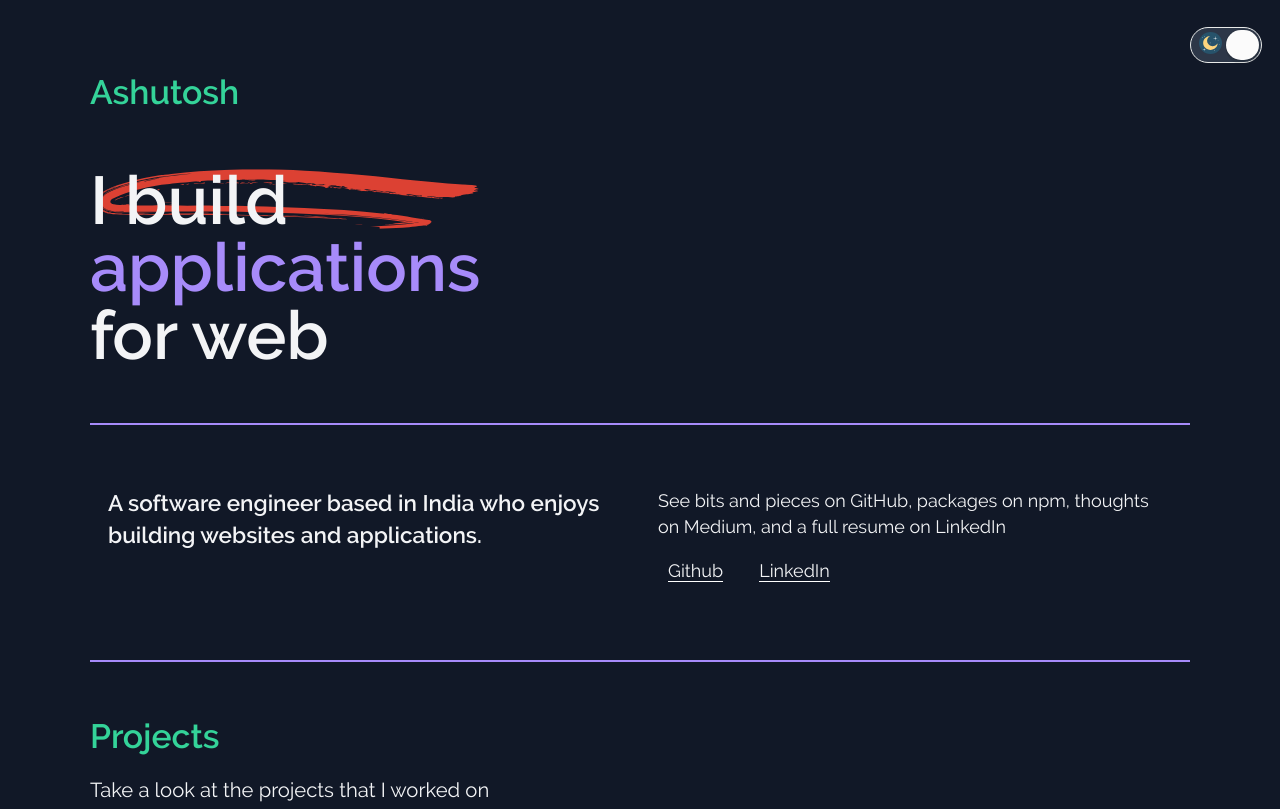
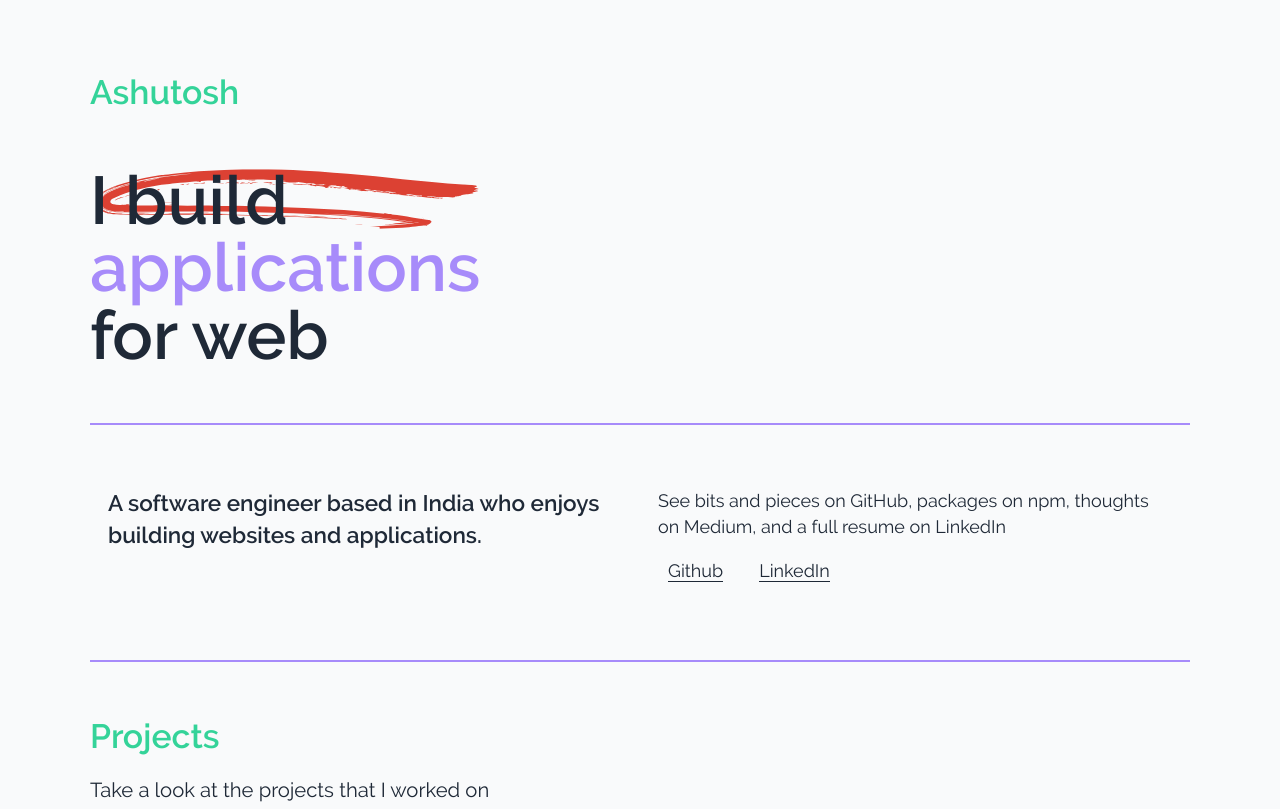
Before and after one commit to Ashu96/me, a Gatsby site: page / in a window 1280 px wide. Shown: the top 809 px of the page. Built offline with nearby package versions, Linux system fonts and the light colour scheme; Gatsby itself is replaced by a stand-in of ours.

Commit message:
refactor: remove redundant code for theme

```diff
--- a/src/components/CourseCard.tsx
+++ b/src/components/CourseCard.tsx
@@ -1,6 +1,5 @@
-import React, { useContext } from "react";
+import React from "react";
 import Image from "./Image";
-import { ThemeContext } from "./Layout";
 
 interface CourseCardProps {
     title: string;
@@ -11,29 +10,22 @@ interface CourseCardProps {
 
 export default function CourseCard(props: CourseCardProps) {
     const { title, subTitle, imageName, link } = props;
-    const { isThemeDark } = useContext(ThemeContext);
 
     return (
         <div
-            className={`mb-8 lg:mr-8 xl:mr-12 w-full md:w-64 xl:w-full max-w-xs ${
-                isThemeDark ? "bg-gray-800" : "bg-white"
-            } cursor-pointer transition duration-200 ease-in transform hover:-translate-y-3 hover:scale-105 shadow-lg rounded-lg`}
+            className={`mb-8 lg:mr-8 xl:mr-12 w-full md:w-64 xl:w-full max-w-xs bg-gray-50 dark:bg-gray-800 cursor-pointer transition duration-200 ease-in transform hover:-translate-y-3 hover:scale-105 shadow-lg rounded-lg`}
             onClick={() => window.open(link)}
         >
             <Image imageName={imageName} isCourseImage={true} />
             <div className="p-6">
                 <h2
-                    className={`h-12 ${
-                        isThemeDark ? "text-purple-400" : "text-purple-600"
-                    } text-xl font-display mb-4`}
+                    className={`h-12 text-purple-600 dark:text-purple-400 text-xl font-display mb-4`}
                 >
                     {title}
                 </h2>
                 <p className="font-body">{subTitle}</p>
                 <button
-                    className={`flex items-center px-4 py-2 rounded ${
-                        isThemeDark ? "bg-purple-600" : "bg-purple-600"
-                    } text-white font-display transition duration-200 ease-in`}
+                    className={`flex items-center px-4 py-2 rounded bg-purple-600 text-white font-display transition duration-200 ease-in`}
                 >
                     Join now
                     <svg
--- a/src/components/Layout.tsx
+++ b/src/components/Layout.tsx
@@ -5,22 +5,11 @@
  * See: https://www.gatsbyjs.org/docs/use-static-query/
  */
 
-import React, { useState } from "react";
+import React from "react";
 import { useStaticQuery, graphql } from "gatsby";
 import "./layout.css";
-import "./toggle.css";
-
-const nightIcon = require("../images/moon.svg");
-const lightIcon = require("../images/contrast.svg");
-
-export const ThemeContext = React.createContext({ isThemeDark: true });
 
 const Layout: React.FC = ({ children }) => {
-    const [isThemeDark, setIsThemeDark] = useState(true);
-    const bgColor = isThemeDark ? "bg-gray-900" : "bg-gray-100";
-    const textColor = isThemeDark ? "text-gray-100" : "text-gray-800";
-    const footerBgColor = isThemeDark ? "bg-gray-800" : "bg-gray-200";
-
     // @ts-ignore
     const data = useStaticQuery(graphql`
         query SiteTitleQuery {
@@ -33,30 +22,13 @@ const Layout: React.FC = ({ children }) => {
     `);
 
     return (
-        <ThemeContext.Provider value={{ isThemeDark }}>
+        <>
             {/* <Header siteTitle={data.site.siteMetadata.title} /> */}
-            <div className={`${bgColor} ${textColor}`}>
-                <div className="absolute top-0 right-0 flex items-center mt-4 mr-4 py-2">
-                    <div className="relative">
-                        <input
-                            className="tgl tgl-ios"
-                            id="toggle-theme"
-                            type="checkbox"
-                            checked={isThemeDark}
-                            onChange={() => setIsThemeDark(!isThemeDark)}
-                        />
-                        <label className="tgl-btn bg-gray-700" htmlFor="toggle-theme"/>
-                        <img
-                            className={`absolute top-0 ${
-                                isThemeDark ? "left-0 ml-2" : "right-0 mr-2"
-                            } w-5 mt-1`}
-                            src={isThemeDark ? nightIcon : lightIcon}
-                            alt="toggle-icon"
-                        />
-                    </div>
-                </div>
-                <main className="container mx-auto">{children}</main>
-                <footer className={`pt-8 pb-4 text-center font-body ${footerBgColor}`}>
+            <div className={"bg-gray-50 dark:bg-gray-900 text-gray-800 dark:text-gray-100"}>
+                <main className={"overflow-x-hidden"}>{children}</main>
+                <footer
+                    className={`hidden pt-8 pb-4 text-center font-body bg-gray-50 dark:bg-gray-800`}
+                >
                     <p className="mb-2">
                         © {new Date().getFullYear()}, Built with Love using
                         {` `}
@@ -80,7 +52,7 @@ const Layout: React.FC = ({ children }) => {
                     </p>
                 </footer>
             </div>
-        </ThemeContext.Provider>
+        </>
     );
 };
 
--- a/src/components/toggle.css
+++ /dev/null
@@ -1,82 +0,0 @@
-.tgl {
-  display: none;
-}
-.tgl,
-.tgl:after,
-.tgl:before,
-.tgl *,
-.tgl *:after,
-.tgl *:before,
-.tgl + .tgl-btn {
-  box-sizing: border-box;
-}
-.tgl::selection,
-.tgl:after::selection,
-.tgl:before::selection,
-.tgl *::selection,
-.tgl *:after::selection,
-.tgl *:before::selection,
-.tgl + .tgl-btn::selection {
-  background: none;
-}
-.tgl + .tgl-btn {
-  outline: 0;
-  display: block;
-  width: 4em;
-  height: 2em;
-  position: relative;
-  cursor: pointer;
-  user-select: none;
-}
-.tgl + .tgl-btn:after,
-.tgl + .tgl-btn:before {
-  position: relative;
-  display: block;
-  content: "";
-  width: 50%;
-  height: 100%;
-}
-.tgl + .tgl-btn:after {
-  left: 0;
-}
-.tgl-btn:hover {
-  box-shadow: 0 0 2px 3px #b794f4;
-}
-.tgl + .tgl-btn:before {
-  display: none;
-}
-.tgl:checked + .tgl-btn:after {
-  left: 50%;
-}
-.tgl-ios + .tgl-btn {
-  background: #2d3748;
-  border-radius: 2em;
-  padding: 2px;
-  transition: all 0.4s ease;
-  border: 1px solid #e8eae9;
-}
-.tgl-ios + .tgl-btn:after {
-  border-radius: 2em;
-  background: #fbfbfb;
-  transition: left 0.3s cubic-bezier(0.175, 0.885, 0.32, 1.275),
-    padding 0.3s ease, margin 0.3s ease;
-  box-shadow: 0 0 0 1px rgba(0, 0, 0, 0.1), 0 4px 0 rgba(0, 0, 0, 0.08);
-}
-.tgl-ios + .tgl-btn:hover:after {
-  will-change: padding;
-}
-.tgl-ios + .tgl-btn:active {
-  box-shadow: inset 0 0 0 2em #e8eae9;
-}
-.tgl-ios + .tgl-btn:active:after {
-  padding-right: 0.8em;
-}
-.tgl-ios:checked + .tgl-btn {
-  background: #2d3748;
-}
-.tgl-ios:checked + .tgl-btn:active {
-  box-shadow: none;
-}
-.tgl-ios:checked + .tgl-btn:active:after {
-  margin-left: -0.8em;
-}
--- a/src/pages/index.tsx
+++ b/src/pages/index.tsx
@@ -90,7 +90,7 @@ const Introduction = () => {
                 >
                     <motion.li variants={item} className="pr-4">
                         <motion.a
-                            className="hover:text-purple-600 border-b border-white hover:border-purple-600"
+                            className="hover:text-purple-600 border-b border-gray-800 dark:border-gray-50 hover:border-purple-600"
                             href="https://github.com/ashu96"
                         >
                             Github
@@ -98,7 +98,7 @@ const Introduction = () => {
                     </motion.li>
                     <motion.li variants={item} className="px-4">
                         <motion.a
-                            className="hover:text-purple-600 border-b border-white hover:border-purple-600"
+                            className="hover:text-purple-600 border-b border-gray-800 dark:border-gray-50 hover:border-purple-600"
                             href="https://www.linkedin.com/in/iamashutoshbhardwaj/"
                         >
                             LinkedIn
```
